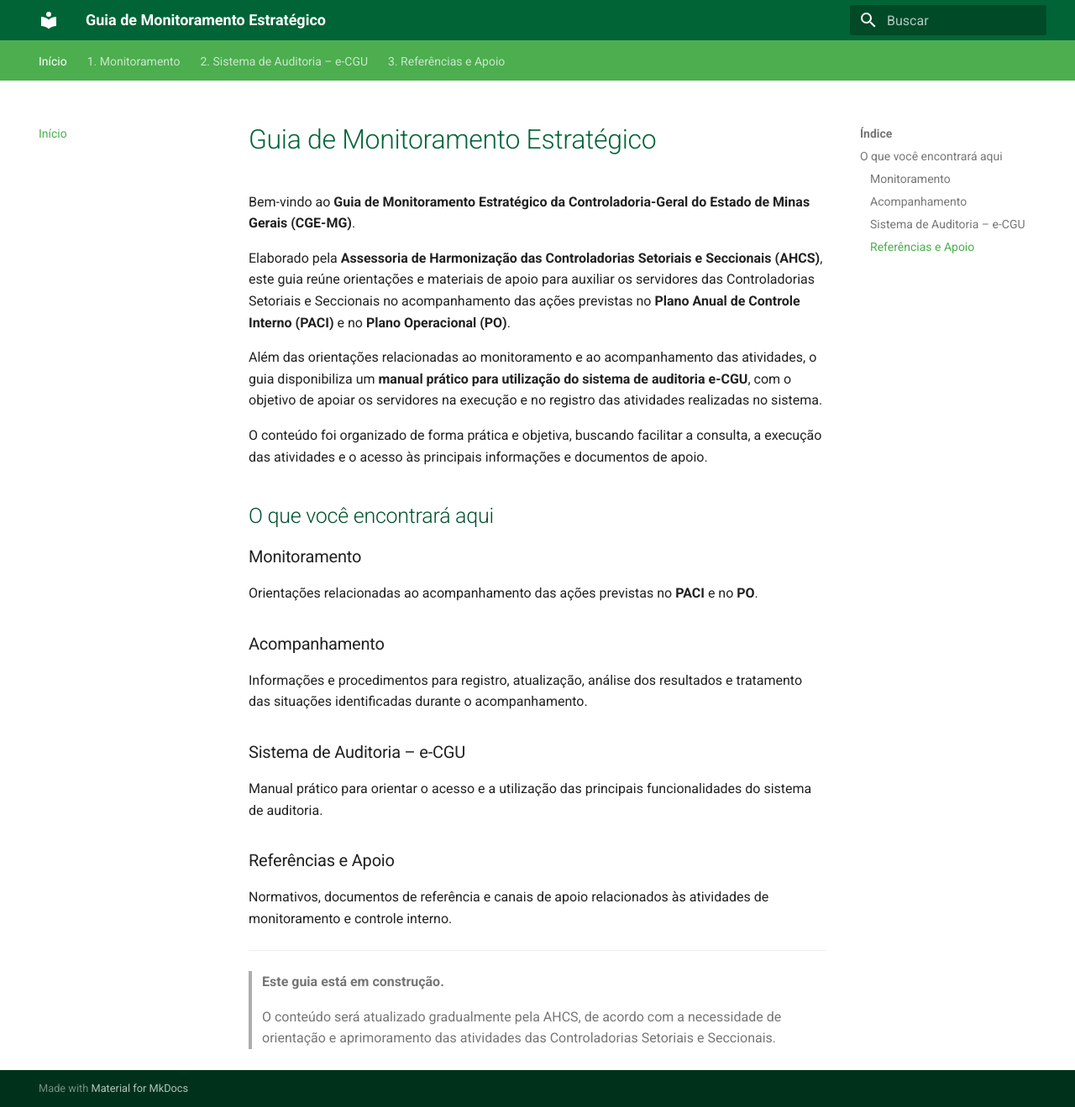
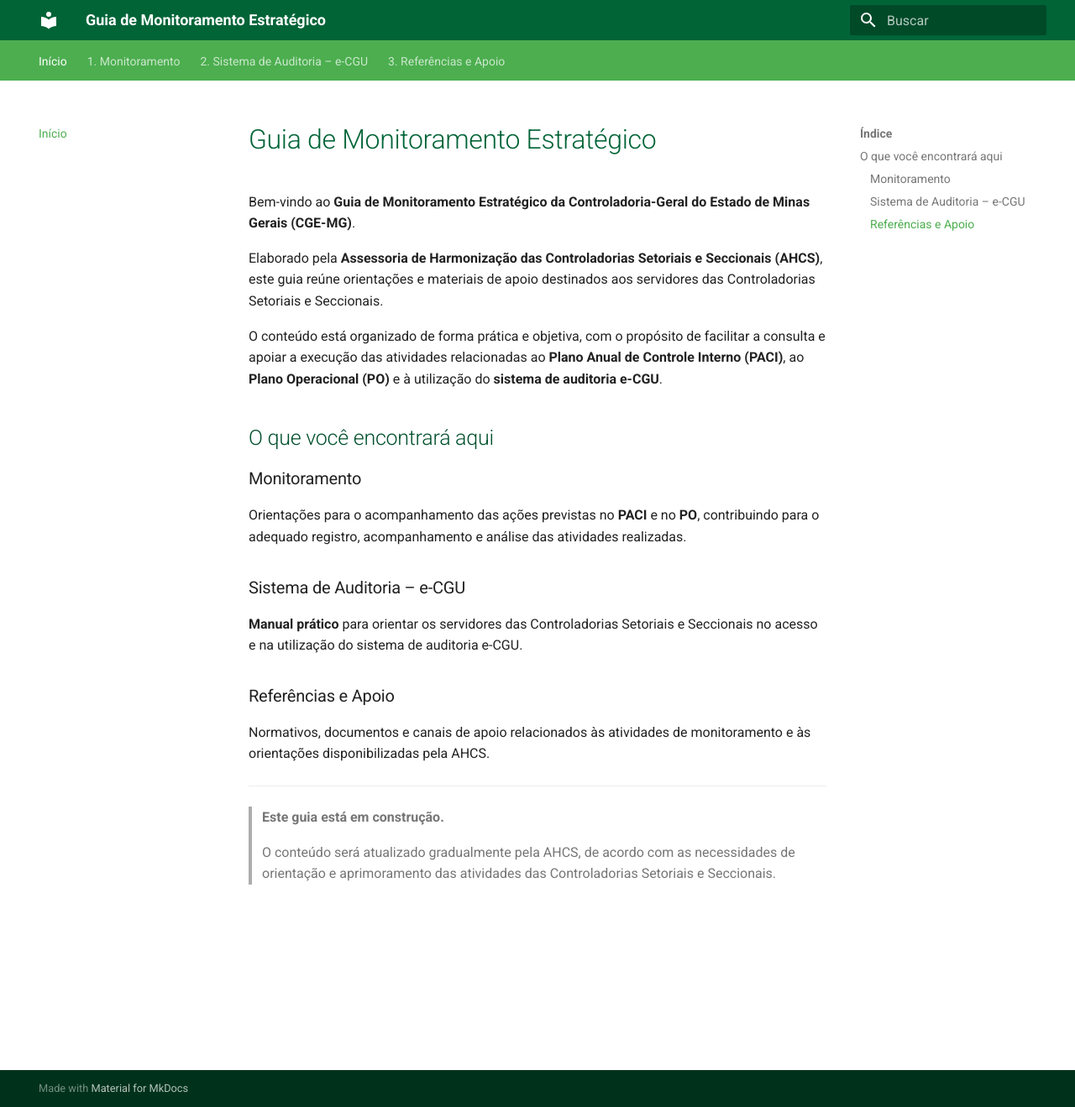
Before and after one commit to CGEMG-AHCS/guia-monitoramento-estrategico, an MkDocs documentation site: the page built from docs/index.md, in a window 1280 px wide and 1319 px high. Shown: the whole window at 84% size. Built offline with MkDocs 1.6.1 and Material for MkDocs 9.7.7, drawn with Linux system fonts in a browser that asks for light colours.

Commit message:
Atualiza página inicial do guia
Updated the language for clarity and consistency throughout the guide.

```diff
--- a/docs/index.md
+++ b/docs/index.md
@@ -2,32 +2,26 @@
 
 Bem-vindo ao **Guia de Monitoramento Estratégico da Controladoria-Geral do Estado de Minas Gerais (CGE-MG)**.
 
-Elaborado pela **Assessoria de Harmonização das Controladorias Setoriais e Seccionais (AHCS)**, este guia reúne orientações e materiais de apoio para auxiliar os servidores das Controladorias Setoriais e Seccionais no acompanhamento das ações previstas no **Plano Anual de Controle Interno (PACI)** e no **Plano Operacional (PO)**.
+Elaborado pela **Assessoria de Harmonização das Controladorias Setoriais e Seccionais (AHCS)**, este guia reúne orientações e materiais de apoio destinados aos servidores das Controladorias Setoriais e Seccionais.
 
-Além das orientações relacionadas ao monitoramento e ao acompanhamento das atividades, o guia disponibiliza um **manual prático para utilização do sistema de auditoria e-CGU**, com o objetivo de apoiar os servidores na execução e no registro das atividades realizadas no sistema.
-
-O conteúdo foi organizado de forma prática e objetiva, buscando facilitar a consulta, a execução das atividades e o acesso às principais informações e documentos de apoio.
+O conteúdo está organizado de forma prática e objetiva, com o propósito de facilitar a consulta e apoiar a execução das atividades relacionadas ao **Plano Anual de Controle Interno (PACI)**, ao **Plano Operacional (PO)** e à utilização do **sistema de auditoria e-CGU**.
 
 ## O que você encontrará aqui
 
 ### Monitoramento
 
-Orientações relacionadas ao acompanhamento das ações previstas no **PACI** e no **PO**.
-
-### Acompanhamento
-
-Informações e procedimentos para registro, atualização, análise dos resultados e tratamento das situações identificadas durante o acompanhamento.
+Orientações para o acompanhamento das ações previstas no **PACI** e no **PO**, contribuindo para o adequado registro, acompanhamento e análise das atividades realizadas.
 
 ### Sistema de Auditoria – e-CGU
 
-Manual prático para orientar o acesso e a utilização das principais funcionalidades do sistema de auditoria.
+**Manual prático** para orientar os servidores das Controladorias Setoriais e Seccionais no acesso e na utilização do sistema de auditoria e-CGU.
 
 ### Referências e Apoio
 
-Normativos, documentos de referência e canais de apoio relacionados às atividades de monitoramento e controle interno.
+Normativos, documentos e canais de apoio relacionados às atividades de monitoramento e às orientações disponibilizadas pela AHCS.
 
 ---
 
 > **Este guia está em construção.**
 >
-> O conteúdo será atualizado gradualmente pela AHCS, de acordo com a necessidade de orientação e aprimoramento das atividades das Controladorias Setoriais e Seccionais.
+> O conteúdo será atualizado gradualmente pela AHCS, de acordo com as necessidades de orientação e aprimoramento das atividades das Controladorias Setoriais e Seccionais.
```
